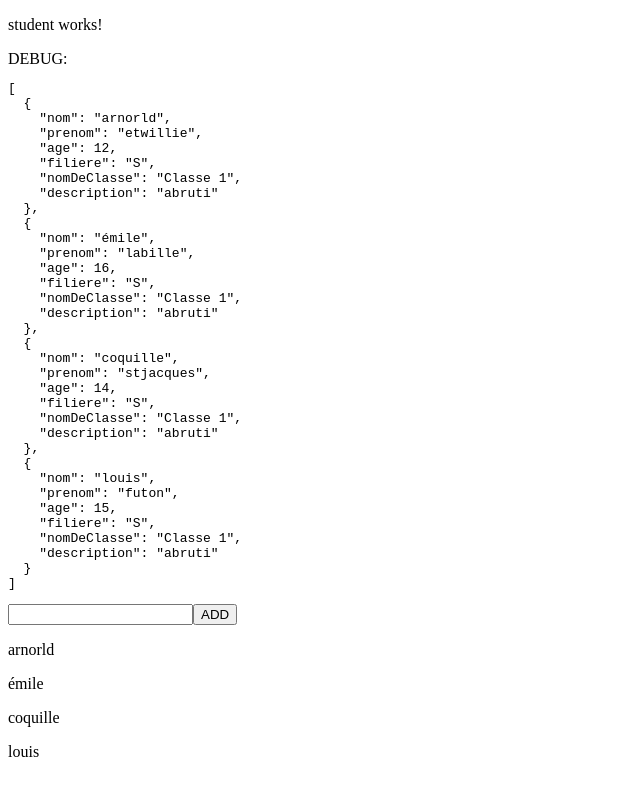
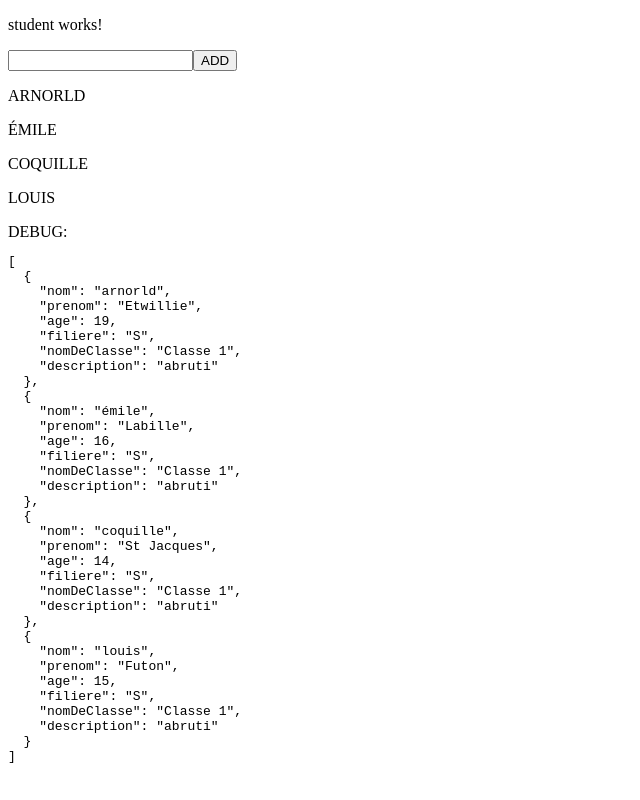
Before and after one commit to nl2br/angulartest, an Angular app: page / in a window 1280 px wide. Shown: the whole page, without its empty margins (0-640 px from the left). Built offline with nearby package versions, Linux system fonts and the light colour scheme.

Commit message:
excercice créer son pipe

```diff
--- a/src/app/app.module.ts
+++ b/src/app/app.module.ts
@@ -5,12 +5,14 @@ import { AppRoutingModule } from './app-routing.module';
 import { AppComponent } from './app.component';
 import { PlayerComponent } from './player/player.component';
 import { StudentComponent } from './student/student.component';
+import { IsMajeurPipe } from './is-majeur.pipe';
 
 @NgModule({
   declarations: [
     AppComponent,
     PlayerComponent,
-    StudentComponent
+    StudentComponent,
+    IsMajeurPipe
   ],
   imports: [
     BrowserModule,
--- /dev/null
+++ b/src/app/is-majeur.pipe.ts
@@ -0,0 +1,18 @@
+import { Pipe, PipeTransform } from '@angular/core';
+
+@Pipe({
+  name: 'isMajeur'
+})
+export class IsMajeurPipe implements PipeTransform {
+
+  transform(value: any, args?: any): any {
+    let toReturn: string = ''
+    if(value>=18){
+      toReturn = 'Majeur'
+    }else{
+      toReturn = 'Mineur'
+    }
+    return toReturn
+  }
+
+}
--- a/src/app/student.ts
+++ b/src/app/student.ts
@@ -17,8 +17,8 @@ export class Student {
 };
 
 export const students = [
-    new Student('arnorld','etwillie', 12, 'S', 'Classe 1', 'abruti'),
-    new Student('émile','labille', 16, 'S', 'Classe 1', 'abruti'),
-    new Student('coquille','stjacques', 14, 'S', 'Classe 1', 'abruti'),
-    new Student('louis','futon', 15, 'S', 'Classe 1', 'abruti')
+    new Student('arnorld','Etwillie', 19, 'S', 'Classe 1', 'abruti'),
+    new Student('émile','Labille', 16, 'S', 'Classe 1', 'abruti'),
+    new Student('coquille','St Jacques', 14, 'S', 'Classe 1', 'abruti'),
+    new Student('louis','Futon', 15, 'S', 'Classe 1', 'abruti')
 ];
--- a/src/app/student/student.component.html
+++ b/src/app/student/student.component.html
@@ -1,21 +1,26 @@
 <p>
   student works!
 </p>
-DEBUG:
-<pre>{{students | json}}</pre>
+
 <div>
   <div class="left">
     <input type="name" #name>
     <button (click)="addStudent(name.value)">ADD</button>
     <p *ngFor="let student of students" (click)="infoStudent(student)">
-      {{student.nom}}
+      {{student.nom | uppercase}}
+
     </p>
   </div>
 
   <div class="right">
     <div *ngIf="currentStudent">
-      <p>{{currentStudent.prenom}}</p>
-      <p>{{currentStudent.age}}</p>
+        <p>{{currentStudent.prenom | lowercase}}</p>
+        <p>{{currentStudent.age | number:'.2'}}</p>
+        <p>{{currentStudent.age | isMajeur}}</p>
     </div>
   </div>
 </div>
+<div class="left">
+    DEBUG:
+    <pre>{{students | json}}</pre>
+</div>
```
